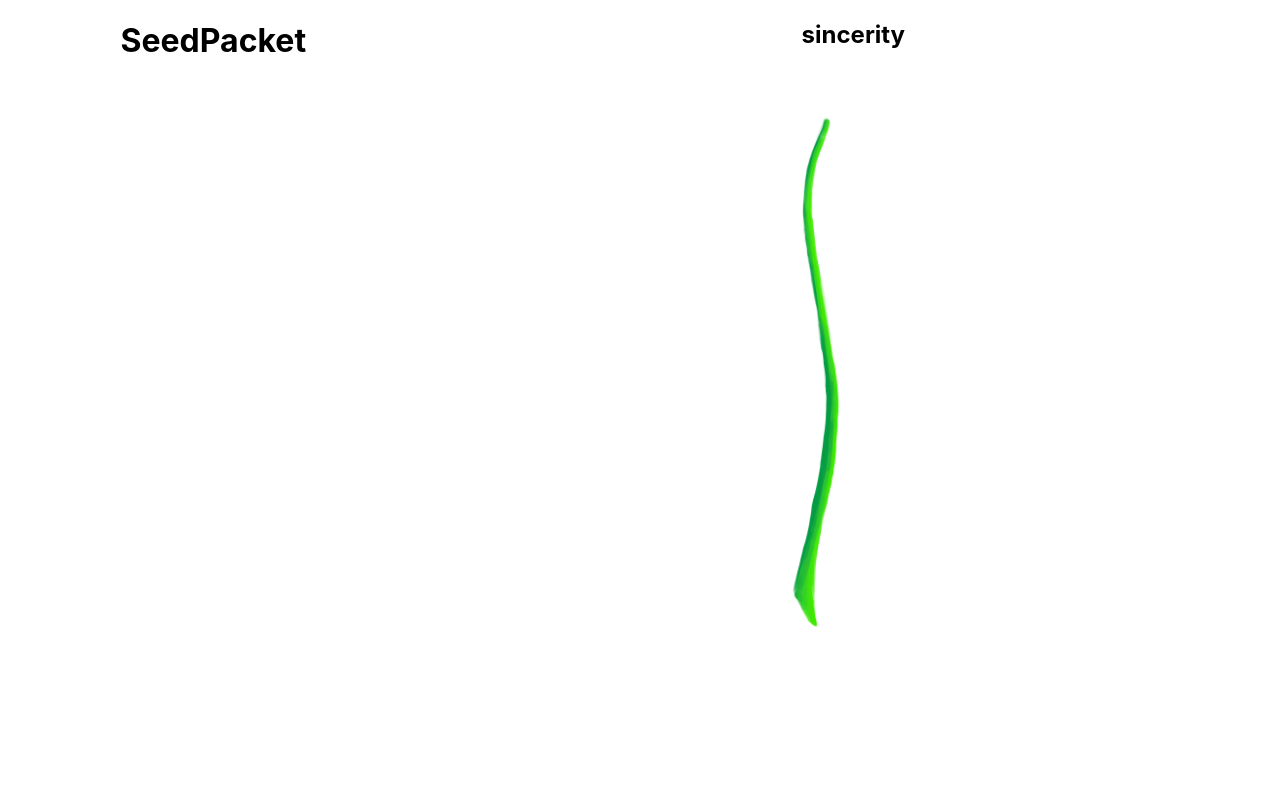
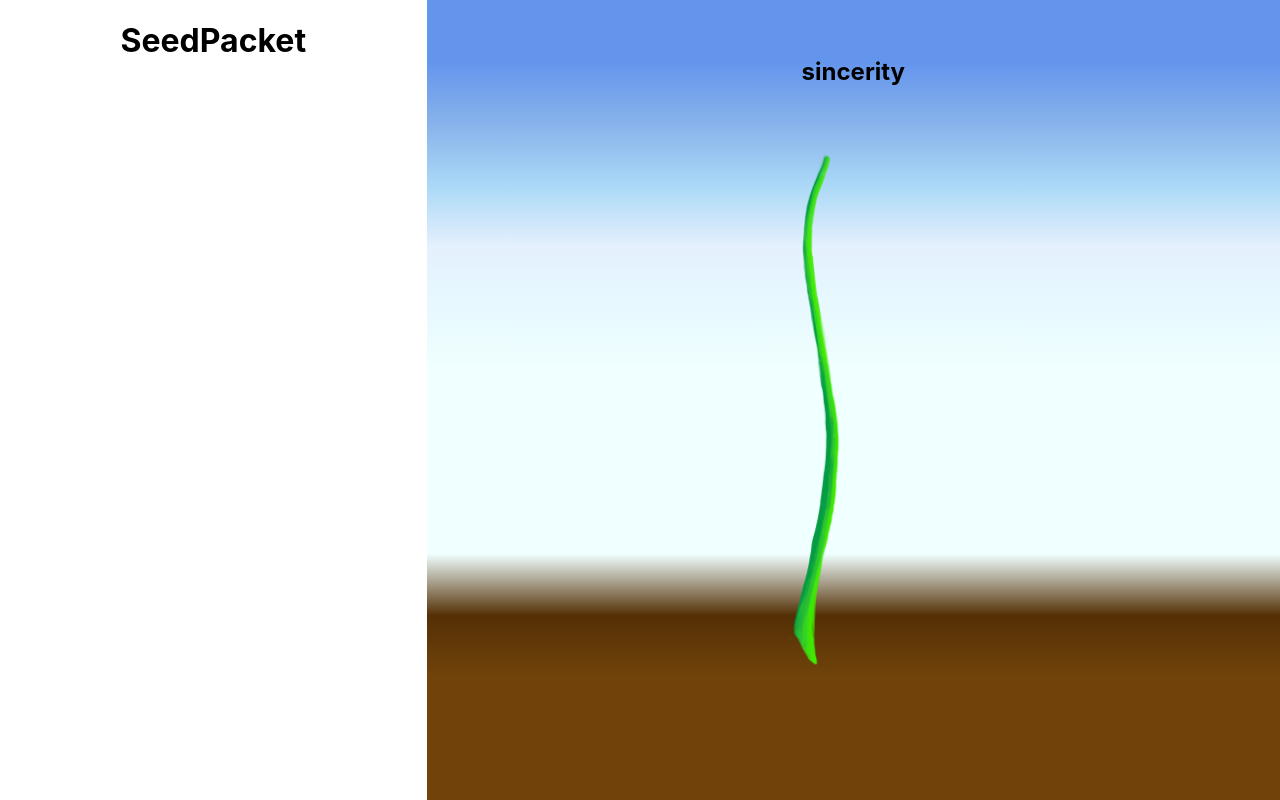
Before and after one commit to niksseif/Grow-Your-Value, a React (Create React App) app: page / in a window 1280 px wide. Built offline with nearby package versions, Linux system fonts and the light colour scheme.

Commit message:
Style background of garden

```diff
--- a/src/Garden/Garden.css
+++ b/src/Garden/Garden.css
@@ -1,3 +1,26 @@
+.garden {
+  height: 100vh;
+  background: linear-gradient(cornflowerblue, cornflowerblue, rgb(135, 178, 235), rgb(170, 216, 246), rgb(228, 240, 253), rgb(231, 249, 255), azure, azure, azure, azure,rgb(84, 48, 5), rgb(113, 67, 11), rgb(113, 67, 11), rgb(113, 67, 11));
+  display: grid;
+  grid-template-rows: 3fr .5fr;
+}
+
+.plant-section {
+  display: flex;
+  justify-content: space-around;
+}
+
 .plant {
+  align-self: flex-end;
+}
+
+.soil {
+  background: rgb(113, 67, 11);
+}
+
+.stem,
+.sprout,
+.bud,
+.rose {
   width: 400px;
 }
--- a/src/Garden/Garden.js
+++ b/src/Garden/Garden.js
@@ -16,18 +16,20 @@ const Garden = ({waterPlant, valueSeeds}) => {
     // 4 = rose
 
   return (
-    <>
-      <section>
-      <h2>{name}</h2>
-      {timesWatered === 4 && <img className="plant" src={rose} alt='drawing of rose'/>}
-      {timesWatered === 3 && <img className="plant" src={bud} alt='drawing of bud'/>}
-      {timesWatered === 2 && <img className="plant" src={sprout} alt='drawing of sprout'/>}
-      {timesWatered === 1 && <img className="plant" src={stem} alt='drawing of stem'/>}
-      {/* {timesWatered === 0 && <img src={dirt} alt='drawing of dirt'/>} */}
-      {/* <img src={bud} alt='drawing of a flower bud'/> */}
+    <section className="garden">
+      <section className="plant-section">
+        <div className="plant">
+          <h2>{name}</h2>
+          {timesWatered === 4 && <img className="rose" src={rose} alt='drawing of rose'/>}
+          {timesWatered === 3 && <img className="bud" src={bud} alt='drawing of bud'/>}
+          {timesWatered === 2 && <img className="sprout" src={sprout} alt='drawing of sprout'/>}
+          {timesWatered === 1 && <img className="stem" src={stem} alt='drawing of stem'/>}
+          {/* {timesWatered === 0 && <img src={dirt} alt='drawing of dirt'/>} */}
+          {/* <img src={bud} alt='drawing of a flower bud'/> */}
+        </div>
       </section>
-
-    </>
+      <div className="soil" />
+    </section>
   )
 }
 
```
